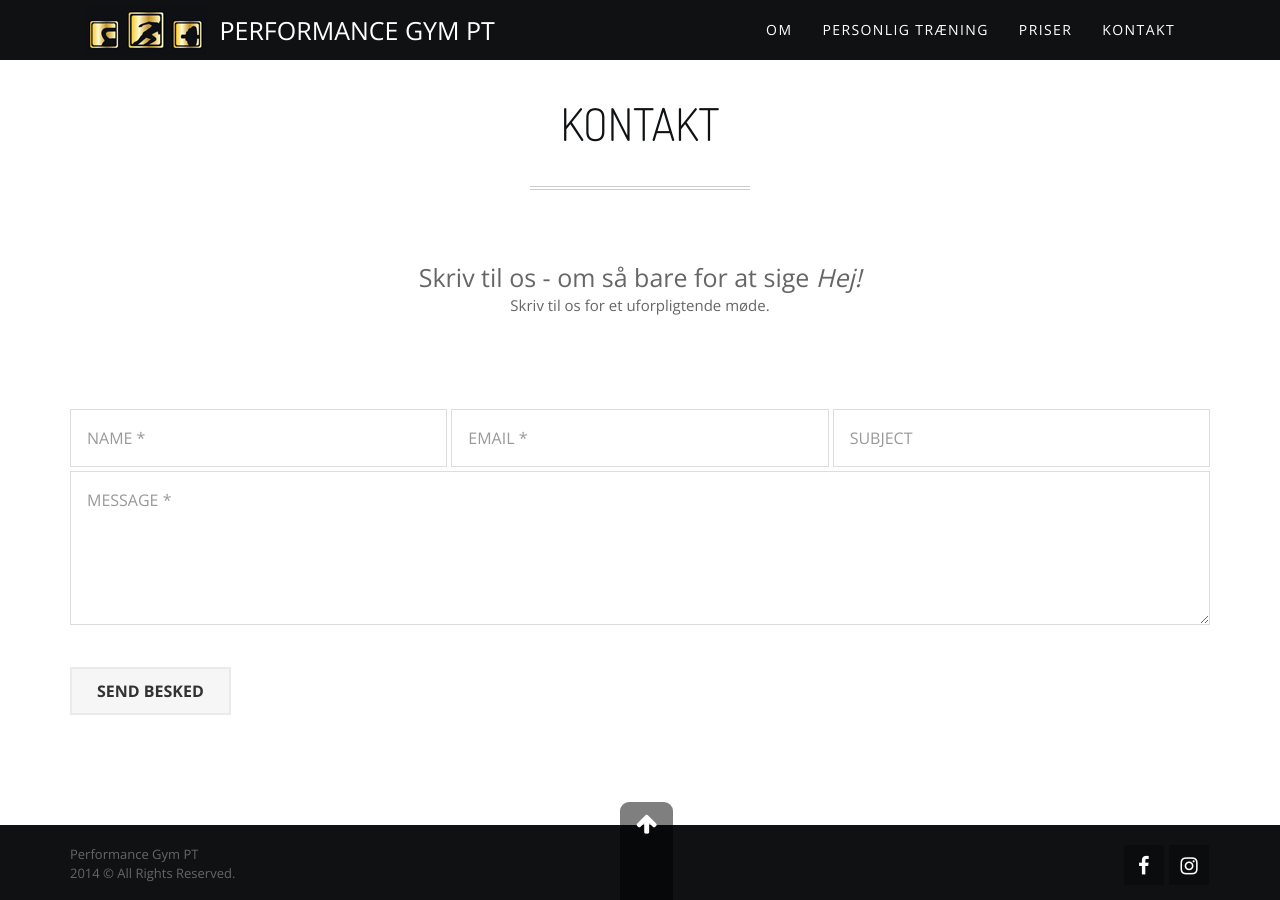
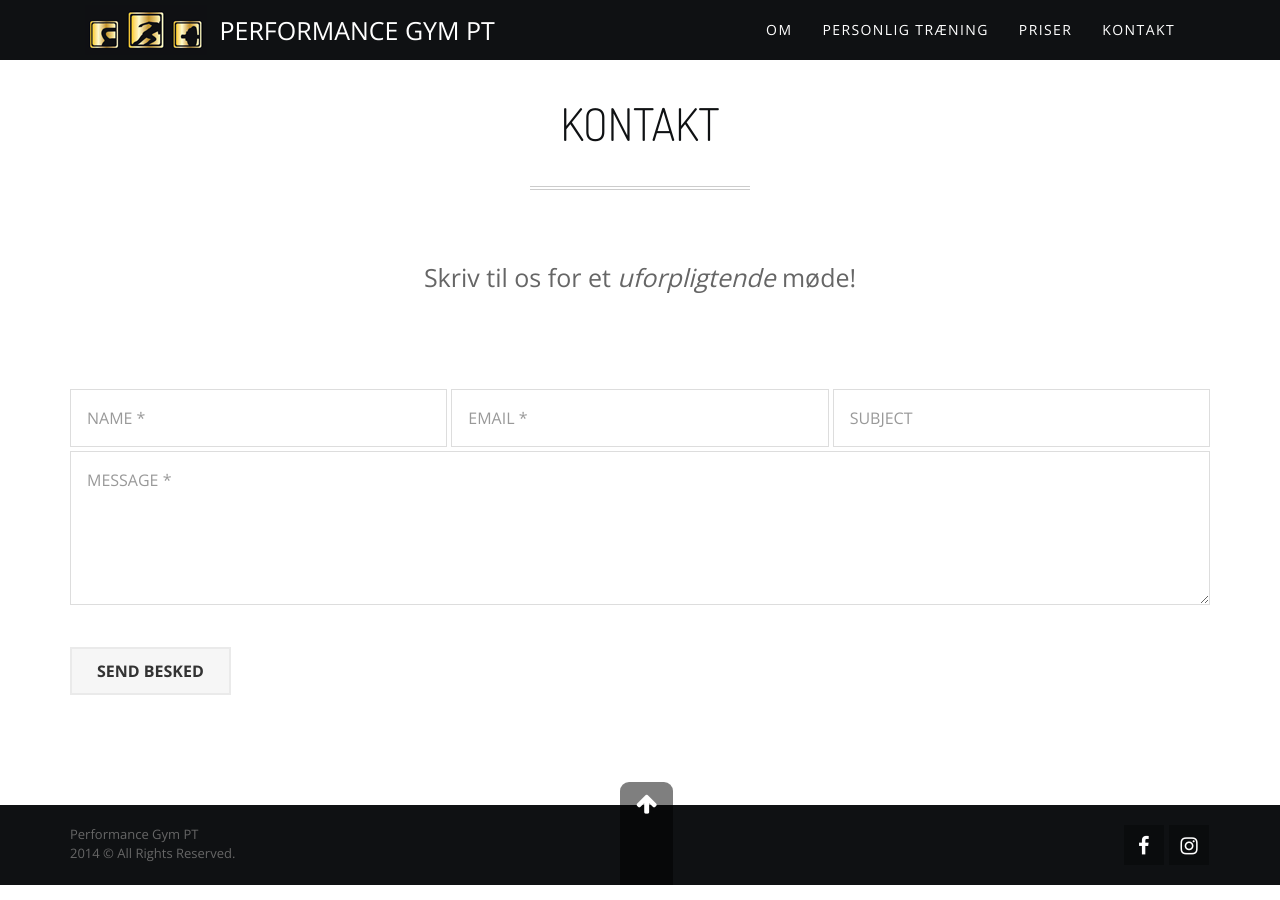
Before and after one commit to lsolesen/performancegymaarhus.dk, a Jekyll site: the page built from pt.html, in a window 1280 px wide and 900 px high, scrolled down 2168 px. Built offline with Jekyll 4.4.1, drawn with Linux system fonts in a browser that asks for light colours; nearby versions of some CDN libraries.

Commit message:
Fixed text on contact.

```diff
--- a/_includes/contact-form.html
+++ b/_includes/contact-form.html
@@ -1,4 +1,4 @@
-    <!-- CONTACT -->
+                <!-- CONTACT -->
 		<section id="contact">
 			<div class="container">
 				<header class="text-center">
@@ -9,10 +9,7 @@
 
 				<article>
 					<p class="text-center big-paragraph">
-						Skriv til os - om så bare for at sige <strong><em>Hej!</em></strong>
-						<small class="fsize15 block">
-							Skriv til os for et uforpligtende møde.
-						</small>
+						Skriv til os for et <strong><em>uforpligtende</em></strong> møde!
 					</p>
 				</article>
 
```
